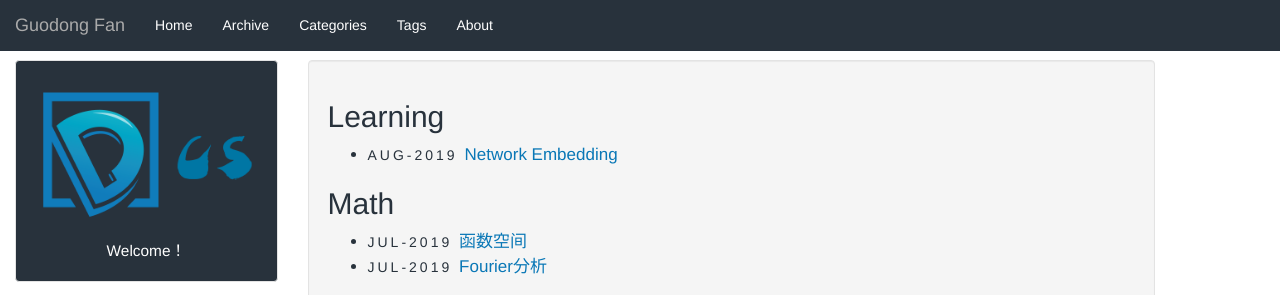
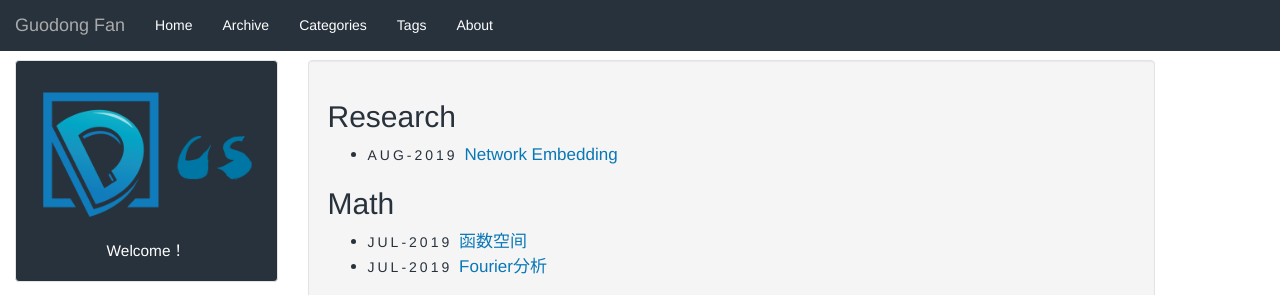
Before and after one commit to GuodongFan/GuodongFan.github.io, a Jekyll site: the page built from categories.html, in a window 1280 px wide and 1151 px high. Shown: the top 295 px of the window. Built offline with Jekyll 4.4.1, drawn with Linux system fonts in a browser that asks for light colours.

Commit message:
Update 2019-08-22-Network-Embedding.md

```diff
--- a/_posts/2019-08-22-Network-Embedding.md
+++ b/_posts/2019-08-22-Network-Embedding.md
@@ -1,8 +1,8 @@
 ---
 title: Network Embedding
 published: true
-category: Learning
-tag: Embedding Deepwalk
+category: Research
+tag: Network Embedding
 ---
 
 将数据转换为网络表示和从网络种提取潜在表示所面临的挑战.
```
